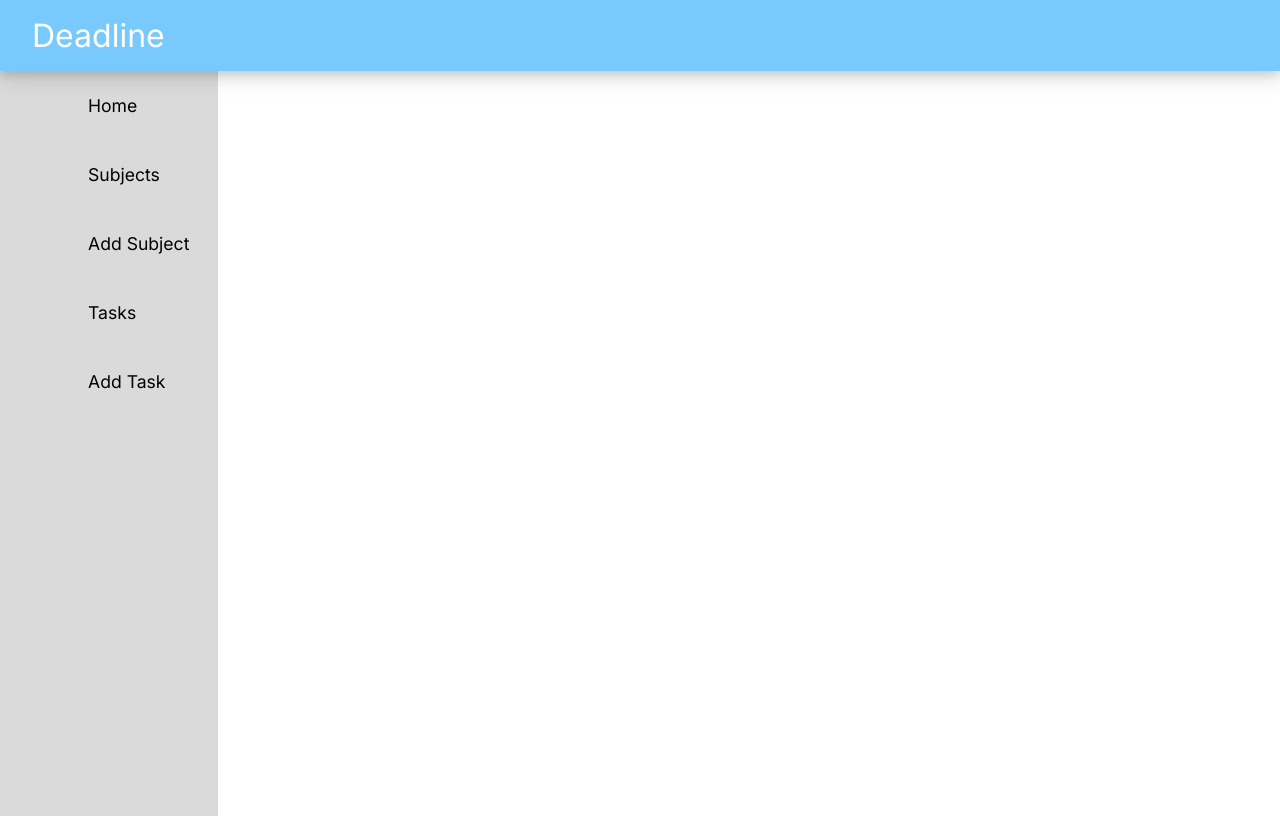
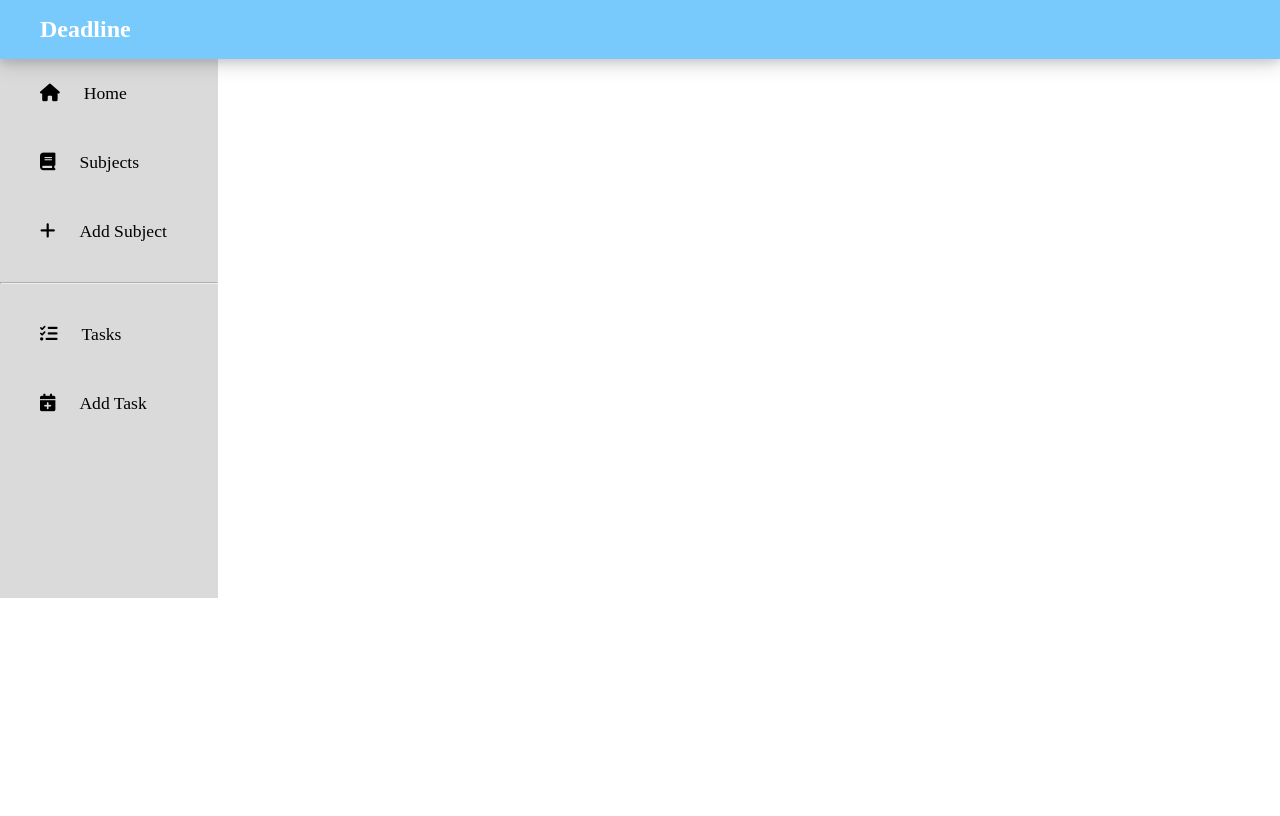
Before and after one commit to 23062bhs/deadline, a Flask app: page / in a window 1280 px wide. After the commit the page ends 598 px from the top, so only its background shows below. Run offline with Flask 3, Linux system fonts and the light colour scheme; data that the repository does not hold is empty; some libraries are stand-ins or nearby versions; some web fonts are replaced.

Commit message:
changed fonts, added icons and divider to vertical nav bar

```diff
--- a/app.py
+++ b/app.py
@@ -39,7 +39,7 @@ def home():
         JOIN Status ON Tasks.StatusID = Status.StatusID
         """
     tasks = query_db(sql)
-    return render_template("index.html",tasks=tasks)\
+    return render_template("index.html",tasks=tasks)
 
 
 
--- a/static/style.css
+++ b/static/style.css
@@ -5,12 +5,13 @@
 
 header {
     background-color: rgb(120, 202, 252);
-    font-size: 2rem;
+    font-size: 1.5rem;
     color: #FFFFFF;
-    padding: 1rem 0 1rem 2rem;
-    font-family: 'Inter';
+    padding: 1rem 0 1rem 2.5rem;
+    font-family: 'Satoshi';
     box-shadow: 0 4px 8px 0 rgba(0, 0, 0, 0.1), 0 6px 20px 0 rgba(0, 0, 0, 0.15);
     position: relative;
+    font-weight: 700;
 }
 
 ul {
@@ -20,10 +21,10 @@ ul {
 }
 
 .navbar {
-    font-family: 'Inter';
+    font-family: 'Satoshi';
     background-color: rgb(218, 218, 218);
     margin-right: 83%;
-    padding: 0 0 25rem 0;
+    padding: 0 0 10rem 0;
 
 }
 
@@ -32,10 +33,20 @@ li a {
     text-decoration: none;
     color: #000000;
     font-size: 1.1rem;
-    padding: 1.5rem 0 1.5rem 5.5rem;
+    font-weight: 500;
+    padding: 1.5rem 0 1.5rem 2.5rem;
 }
 
 li a:hover {
     background-color: #b9b7b7;
 
 }
+
+.nav-divider {
+    border-top: 0.1rem solid #b0b0b0;
+    margin: 1rem 0;
+}
+
+nav li i {
+    margin-right: 1.5rem;
+}
--- a/templates/layout.html
+++ b/templates/layout.html
@@ -3,9 +3,10 @@
 <head>
     <meta charset="UTF-8">
     <meta name="viewport" content="width=device-width, initial-scale=1.0">
-    <title>{* block title*}{* endblock *}</title>
+    <title>{* block title *}{* endblock *}</title>
     <link rel="stylesheet" href="{{ url_for('static', filename='style.css') }}">
-    <link href="https://fonts.googleapis.com/css2?family=Inter:ital,opsz,wght@0,14..32,100..900;1,14..32,100..900&display=swap" rel="stylesheet">
+    <link href="https://api.fontshare.com/v2/css?f[]=satoshi@700,500,400&display=swap" rel="stylesheet">
+    <script src="https://kit.fontawesome.com/ada09c2be0.js" crossorigin="anonymous"></script>
 </head>
 <body>
     <header>
@@ -13,11 +14,12 @@
     </header>
     <nav class="navbar">
         <ul>
-            <li><a href="/">Home</a></li>
-            <li><a href="">Subjects</a></li>
-            <li><a href="">Add Subject</a></li>
-            <li><a href="">Tasks</a></li>
-            <li><a href="">Add Task</a></li>
+            <li><a href="/"><i class="fa-solid fa-house"></i>Home</a></li>
+            <li><a href=""><i class="fa-solid fa-book"></i>Subjects</a></li>
+            <li><a href=""><i class="fa-solid fa-plus"></i>Add Subject</a></li>
+            <hr class="nav-divider">
+            <li><a href=""><i class="fa-solid fa-list-check"></i>Tasks</a></li>
+            <li><a href=""><i class="fa-solid fa-calendar-plus"></i>Add Task</a></li>
         </ul>
     </nav>
 
```
